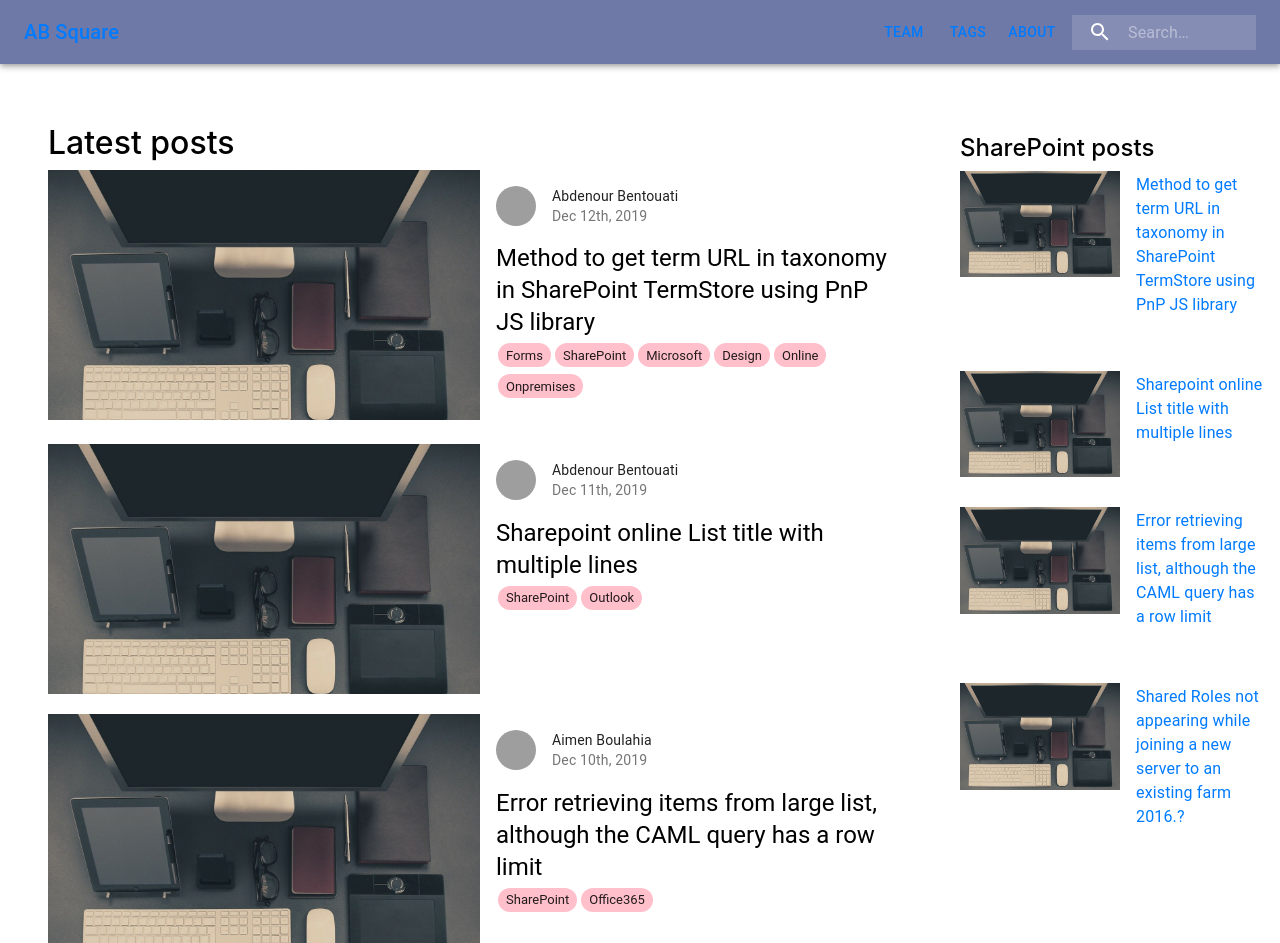
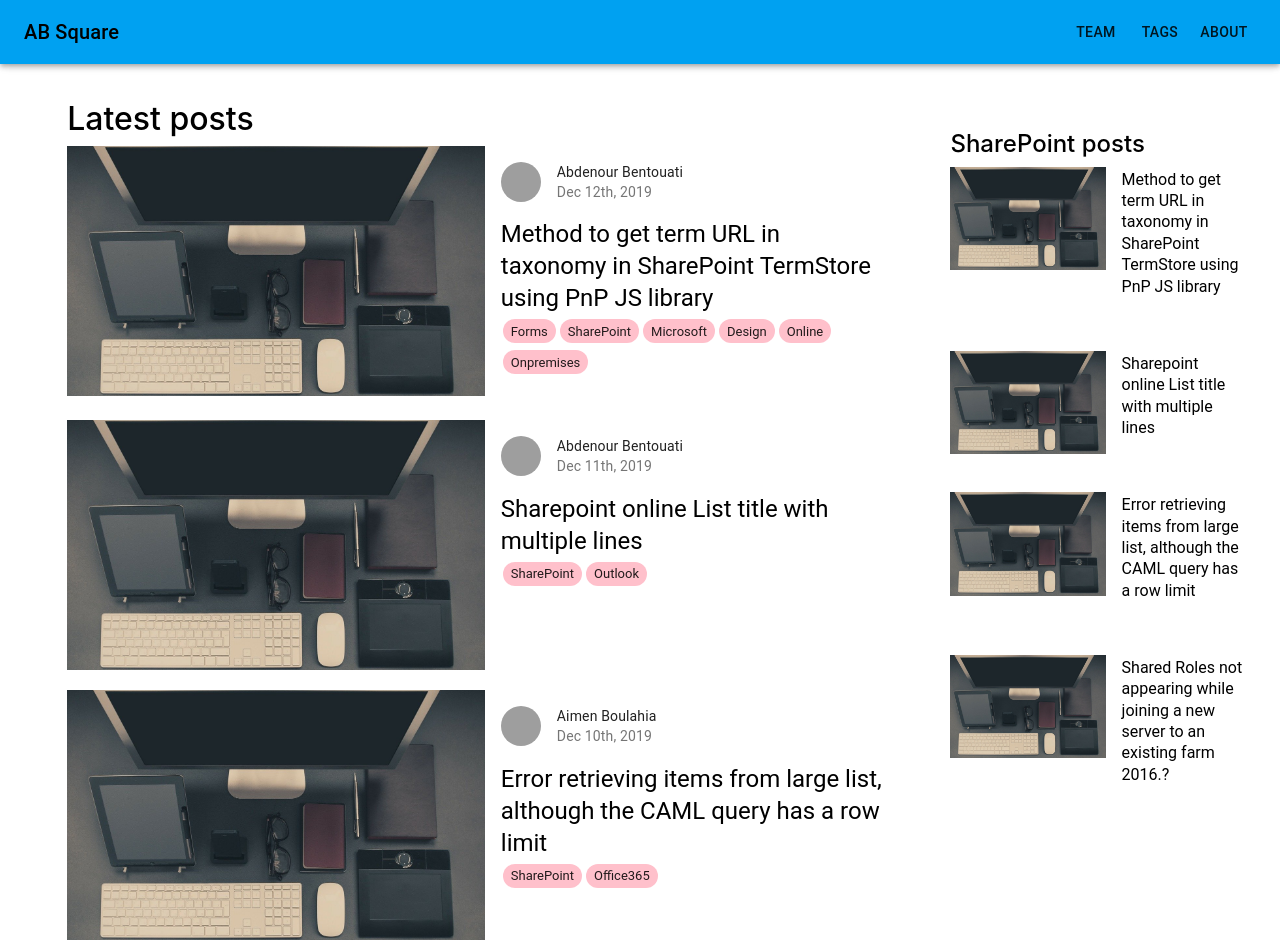
Before and after one commit to abdenourben/blog_post, a Gatsby site: page / in a window 1280 px wide. Shown: the top 943 px of the page. Built offline with nearby package versions, Linux system fonts and the light colour scheme; Gatsby itself is replaced by a stand-in of ours; grey boxes are pictures that could not be loaded.

Commit message:
hover and nav bar

```diff
--- a/src/components/Post.js
+++ b/src/components/Post.js
@@ -1,37 +1,20 @@
 import React from 'react';
 import { Link } from 'gatsby';
-//import { Card, CardTitle, CardBody, CardSubtitle, CardText } from 'reactstrap';
 import Img from 'gatsby-image';
-
 import { makeStyles } from '@material-ui/core/styles';
 import Card from '@material-ui/core/Card';
-import CardActionArea from '@material-ui/core/CardActionArea';
-import CardActions from '@material-ui/core/CardActions';
 import CardContent from '@material-ui/core/CardContent';
 import CardHeader from '@material-ui/core/CardHeader';
-import CardMedia from '@material-ui/core/CardMedia';
-import Button from '@material-ui/core/Button';
 import Typography from '@material-ui/core/Typography';
 import Chip from '@material-ui/core/Chip';
-
 import { createMuiTheme } from '@material-ui/core/styles';
-import purple from '@material-ui/core/colors/indigo';
-import pink from '@material-ui/core/colors/pink';
 import red from '@material-ui/core/colors/red';
-import indigo from '@material-ui/core/colors/indigo';
-
-
 import { ThemeProvider } from '@material-ui/core/styles';
 import Grid from '@material-ui/core/Grid';
-import { borders } from '@material-ui/system';
-import { shadows } from '@material-ui/system';
 import Avatar from '@material-ui/core/Avatar';
-//import AvatarGroup from '@material-ui';
+
 import "../styles/index.scss"
 
-
-
-// All the following keys are optional, as default values are provided.
 const theme = createMuiTheme({
   palette: {
     primary: {
@@ -69,7 +52,7 @@ const useStyles = makeStyles({
     marginBottom: "20px"
   },
   title: {
-    fontSize: "1.5em"
+    fontSize: "1.5em",
   },
   content: {
     padding: "auto",
@@ -83,10 +66,16 @@ const useStyles = makeStyles({
   large: {
     width: theme.spacing(7),
     height: theme.spacing(7),
+  },
+  typography: {
+    color: "#000",
+    '&:hover': {
+      color: "#00a1f1",
+    }
   }
 });
 
-function Post({ title, author, date, slug, body, fluid, tags }) {
+function Post({ title, author, date, slug, body, fluid, tags}) {
   const classes = useStyles();
 
   return (
@@ -96,31 +85,23 @@ function Post({ title, author, date, slug, body, fluid, tags }) {
             <Grid item xs={12} sm={6}>
               <Img className={classes.media} fluid={fluid} />
             </Grid>
-
             <Grid direction="row" item xs={12} sm={6}>
               <CardHeader className={classes.header}
                 avatar={
-                    <Avatar alt={author} src="../images/faceImage.jpg" />
+                  <Avatar alt={author} src="../images/author.jpg" />
                 }
-
                 title={author}
                 subheader={date}
               />
               <CardContent classes={{root: classes.content }} >
-
                 <Link to={slug}>
-                <Typography classes={{ root: classes.title }} gutterUp variant="h5" component="h2">
+                  <Typography classes={{root: classes.typography}} gutterUp variant="h5" component="h2">
                     {title}
                   </Typography>
                 </Link>
-
-
                   {tags.map(tag => (
                       <Chip size="small" classes={{root: classes.chip}} label={tag} />
                   ))}
-
-
-
               </CardContent>
             </Grid>
           </Grid>
--- a/src/components/SidePost.js
+++ b/src/components/SidePost.js
@@ -4,23 +4,13 @@ import { Link } from 'gatsby';
 import Img from 'gatsby-image';
 import { makeStyles } from '@material-ui/core/styles';
 import Card from '@material-ui/core/Card';
-import CardActionArea from '@material-ui/core/CardActionArea';
-import CardActions from '@material-ui/core/CardActions';
 import CardContent from '@material-ui/core/CardContent';
-import CardMedia from '@material-ui/core/CardMedia';
-import Button from '@material-ui/core/Button';
 import Typography from '@material-ui/core/Typography';
 import Grid from '@material-ui/core/Grid';
-
-
 import { createMuiTheme } from '@material-ui/core/styles';
-import purple from '@material-ui/core/colors/indigo';
-import pink from '@material-ui/core/colors/pink';
 import red from '@material-ui/core/colors/red';
-
 import { ThemeProvider } from '@material-ui/core/styles';
 
-// All the following keys are optional, as default values are provided.
 const theme = createMuiTheme({
   palette: {
     primary: {
@@ -53,12 +43,15 @@ const useStyles = makeStyles({
     maxHeight: 240,
     //width: "50px",
   },
-  button: {
-    color: theme.palette.secondary.contrastText,
-    backgroundColor: theme.palette.secondary.contrastText,
-  },
   content: {
     paddingTop: 2
+  },
+  typography: {
+    color: "#000",
+    '&:hover': {
+      color: "#00a1f1",
+    },
+    fontSize: "1em",
   }
 });
 
@@ -67,8 +60,7 @@ export default function SidePost({ title, author, date, slug, body, fluid }) {
 
     return (
       <ThemeProvider theme={theme}>
-
-  <Card classes={{ root: classes.card }} >
+        <Card classes={{ root: classes.card }} >
           <Grid container>
             <Grid item xs={12} sm={6}>
               <Img fluid={fluid} />
@@ -76,15 +68,14 @@ export default function SidePost({ title, author, date, slug, body, fluid }) {
             <Grid direction="row" item xs={12} sm={6}>
               <CardContent classes={{ root: classes.content }}>
                 <Link to={slug} >
-                <Typography gutterUp>
-                  {title}
-                </Typography>
+                  <Typography classes={{root: classes.typography}} gutterUp variant="h5" component="h2">
+                    {title}
+                  </Typography>
                 </Link>
               </CardContent>
             </Grid>
           </Grid>
-      </Card>
+        </Card>
       </ThemeProvider>
-
     );
   }
--- a/src/components/header.js
+++ b/src/components/header.js
@@ -1,27 +1,20 @@
-import PropTypes from "prop-types"
 import React from 'react';
 import { useStaticQuery, graphql, Link } from "gatsby"
-
 import { fade, makeStyles } from '@material-ui/core/styles';
 import AppBar from '@material-ui/core/AppBar';
 import Toolbar from '@material-ui/core/Toolbar';
 import Typography from '@material-ui/core/Typography';
-import InputBase from '@material-ui/core/InputBase';
-import SearchIcon from '@material-ui/icons/Search';
 import Button from '@material-ui/core/Button';
+import { createMuiTheme } from '@material-ui/core/styles';
+import red from '@material-ui/core/colors/red';
+import { ThemeProvider } from '@material-ui/core/styles';
+import useScrollTrigger from '@material-ui/core/useScrollTrigger';
+import Slide from '@material-ui/core/Slide';
 
-import { createMuiTheme } from '@material-ui/core/styles';
-import indigo from '@material-ui/core/colors/indigo';
-import pink from '@material-ui/core/colors/pink';
-import red from '@material-ui/core/colors/red';
-
-import { ThemeProvider } from '@material-ui/core/styles';
-
-// All the following keys are optional, as default values are provided.
 const theme = createMuiTheme({
   palette: {
     primary: {
-      main: "#6f79a8",
+      main: "#00a1f1",
       dark: "#6f79a8",
       light: "#d1d9ff",
     },
@@ -47,50 +40,20 @@ const useStyles = makeStyles(theme => ({
       display: 'block',
     },
   },
-  search: {
-    position: 'relative',
-    borderRadius: "0px",
-    backgroundColor: fade(theme.palette.common.white, 0.15),
-    '&:hover': {
-      backgroundColor: fade(theme.palette.common.white, 0.25),
-    },
-    //marginRight: theme.spacing(2),
-    marginLeft: 0,
-    width: '100%',
-    [theme.breakpoints.up('sm')]: {
-      marginLeft: theme.spacing(1),
-      width: 'auto',
-    },
-  },
-  searchIcon: {
-    width: theme.spacing(7),
-    height: '100%',
-    position: 'absolute',
-    pointerEvents: 'none',
-    display: 'flex',
-    alignItems: 'center',
-    justifyContent: 'center',
-  },
-  inputRoot: {
-    color: 'inherit',
-  },
-  inputInput: {
-    padding: theme.spacing(1, 1, 1, 7),
-    transition: theme.transitions.create('width'),
-    width: '100%',
-    [theme.breakpoints.up('sm')]: {
-      width: 120,
-      '&:focus': {
-        width: 200,
-      },
-    },
-  },
-
-
-
 }));
 
-export default function Header() {
+function HideOnScroll(props) {
+  const { children, window } = props;
+  const trigger = useScrollTrigger({ target: window ? window() : undefined });
+
+  return (
+    <Slide appear={false} direction="down" in={!trigger}>
+      {children}
+    </Slide>
+  );
+}
+
+export default function Header(props) {
   const classes = useStyles();
 
   const { site } = useStaticQuery(
@@ -110,40 +73,27 @@ export default function Header() {
   return (
     <div className={classes.grow}>
       <ThemeProvider theme={theme}>
-        <AppBar color="primary" position="static">
+      <HideOnScroll {...props}>
+        <AppBar color="primary" position="fixed">
           <Toolbar>
             <Link to={'/'}>
               <Typography  className={classes.title} variant="h6" noWrap>
                 {site.siteMetadata.title}
             </Typography>
             </Link>
-
             <div className={classes.grow} />
             <Link to={"/team"}>
-              <Button color="inherit">Team</Button>
+              <Button>Team</Button>
             </Link>
             <Link to={'/tags'}>
-              <Button color="inherit">Tags</Button>
+              <Button>Tags</Button>
             </Link>
             <Link to={'/about'}>
-              <Button  n color="inherit">About</Button>
+              <Button>About</Button>
             </Link>
-
-            <div className={classes.search}>
-              <div className={classes.searchIcon}>
-                <SearchIcon />
-              </div>
-              <InputBase
-                placeholder="Search…"
-                classes={{
-                  root: classes.inputRoot,
-                  input: classes.inputInput,
-                }}
-                inputProps={{ 'aria-label': 'search' }}
-              />
-            </div>
           </Toolbar>
         </AppBar>
+        </HideOnScroll>
       </ThemeProvider>
     </div>
   );
--- a/src/pages/index.js
+++ b/src/pages/index.js
@@ -4,17 +4,18 @@ import SEO from "../components/seo"
 import { graphql, StaticQuery } from "gatsby"
 import Post from "../components/Post"
 import SidePost from "../components/SidePost"
-
-
 import { makeStyles } from '@material-ui/core/styles';
 import Paper from '@material-ui/core/Paper';
 import Grid from '@material-ui/core/Grid';
-
 import { createMuiTheme } from '@material-ui/core/styles';
 import red from '@material-ui/core/colors/red';
+import { ThemeProvider } from '@material-ui/core/styles';
+import useScrollTrigger from '@material-ui/core/useScrollTrigger';
+import Fab from '@material-ui/core/Fab';
+import KeyboardArrowUpIcon from '@material-ui/icons/KeyboardArrowUp';
+import Zoom from '@material-ui/core/Zoom';
 
-import { ThemeProvider } from '@material-ui/core/styles';
-import "../styles/index.scss";
+
 
 const theme = createMuiTheme({
   palette: {
@@ -30,7 +31,6 @@ const theme = createMuiTheme({
       light: "#cfcfcf",
       contrastText: "#fff"
     },
-
     error: red,
     contrastThreshold: 3,
     tonalOffset: 0.2,
@@ -71,24 +71,23 @@ const useStyles = makeStyles(theme => ({
     borderRadius: "0px"
   },
   grid: {
-    width: "100%",
-    margin: "auto"
+    width: "97%",
+    margin: "auto",
   },
   gridPost: {
     width: "400px",
     margin: "auto",
-    marginTop: 60,
+    marginTop: 100,
     padding: theme.spacing(6),
     paddingTop: 0,
   },
   gridSide: {
     width: "90%",
     margin: "auto",
-    marginTop: 70
+    marginTop: 130
   },
   headerTitle: {
     content: '',
-    //background: "rgba(0,0,0,0.12)",
     height: "1px",
     flex: "1",
     marginLeft: "1rem",
@@ -96,16 +95,13 @@ const useStyles = makeStyles(theme => ({
 
 }));
 
-
-
-
-export default function IndexPage() {
+export default function IndexPage(props) {
   const classes = useStyles();
 
   return (
     <Layout>
-    <SEO title="Home" />
-        <Grid justify="center"   alignItems="flex-start" className={classes.grid} container>
+      <SEO title="Home" />
+        <Grid className={classes.grid} container>
           <Grid className={classes.gridPost} item xs={12} sm={9} spacing={3} >
             <StaticQuery query={indexQuery} render={data => {
               return(
@@ -156,8 +152,6 @@ export default function IndexPage() {
   );
 }
 
-
-
 const indexQuery=graphql`
   query {
     allMarkdownRemark(
--- a/src/pages/posts/001-first.md
+++ b/src/pages/posts/001-first.md
@@ -2,6 +2,7 @@
 title: "Shared Roles not appearing while joining a new server to an existing farm 2016.?"
 date: 2019-12-09 23:59:59
 author: "Abdenour Bentouati"
+authorImage: ../../images/author.jpg
 image: ../../images/faceImage.jpg
 published: true
 tags:
--- a/src/pages/posts/002-second.md
+++ b/src/pages/posts/002-second.md
@@ -2,6 +2,7 @@
 title: "Error retrieving items from large list, although the CAML query has a row limit"
 date: 2019-12-10 23:59:59
 author: "Aimen Boulahia"
+authorImage: ../../images/author.jpg
 image: ../../images/faceImage.jpg
 published: true
 tags:
--- a/src/pages/posts/003-third.md
+++ b/src/pages/posts/003-third.md
@@ -2,6 +2,7 @@
 title: "Sharepoint online List title with multiple lines"
 date: 2019-12-11 23:59:59
 author: "Abdenour Bentouati"
+authorImage: ../../images/author.jpg
 image: ../../images/faceImage.jpg
 published: true
 tags:
--- a/src/pages/posts/004-fourth.md
+++ b/src/pages/posts/004-fourth.md
@@ -2,6 +2,7 @@
 title: "Method to get term URL in taxonomy in SharePoint TermStore using PnP JS library"
 date: 2019-12-12 23:59:59
 author: "Abdenour Bentouati"
+authorImage: ../../images/author.jpg
 image: ../../images/faceImage.jpg
 published: true
 tags:
--- a/src/styles/_base.scss
+++ b/src/styles/_base.scss
@@ -17,13 +17,13 @@ body {
   //font-family: $site-font;
   //color: #d1d9ff;
 }
-//a {
-  //color: #e4ecf5;
-  //&:hover {
-   // color: #007bff;
-    //text-decoration: none;
-  //}
-//}
+a {
+  color: black;
+  &:hover {
+   color: #630bf1;
+    text-decoration: none;
+  }
+}
 h1, h3 {
   margin-bottom: 20px;
   text-align: center;
```
Also changed, not shown: src/images/author.jpg (added). Lines whose indentation alone changed are shown as unchanged.
